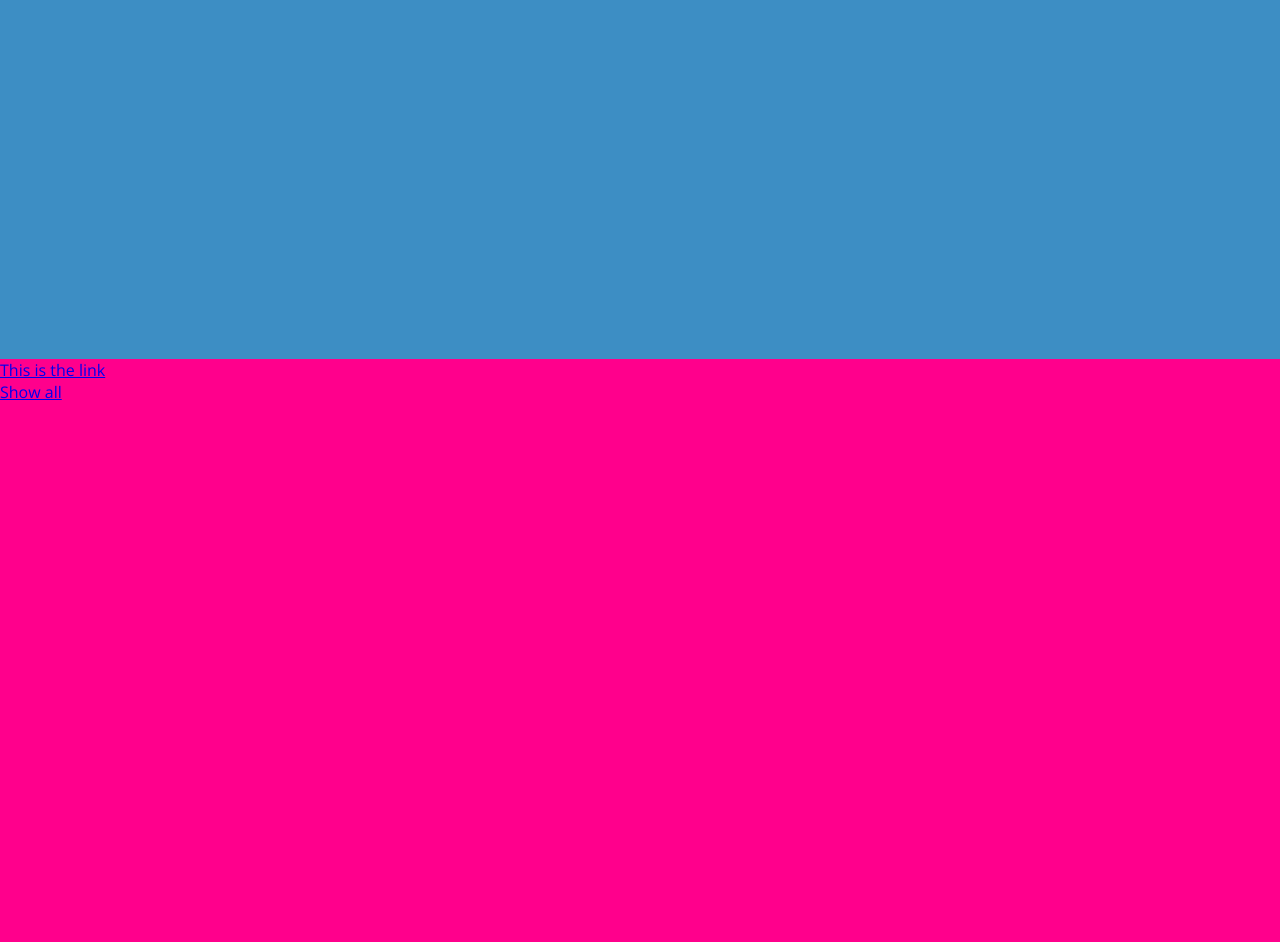
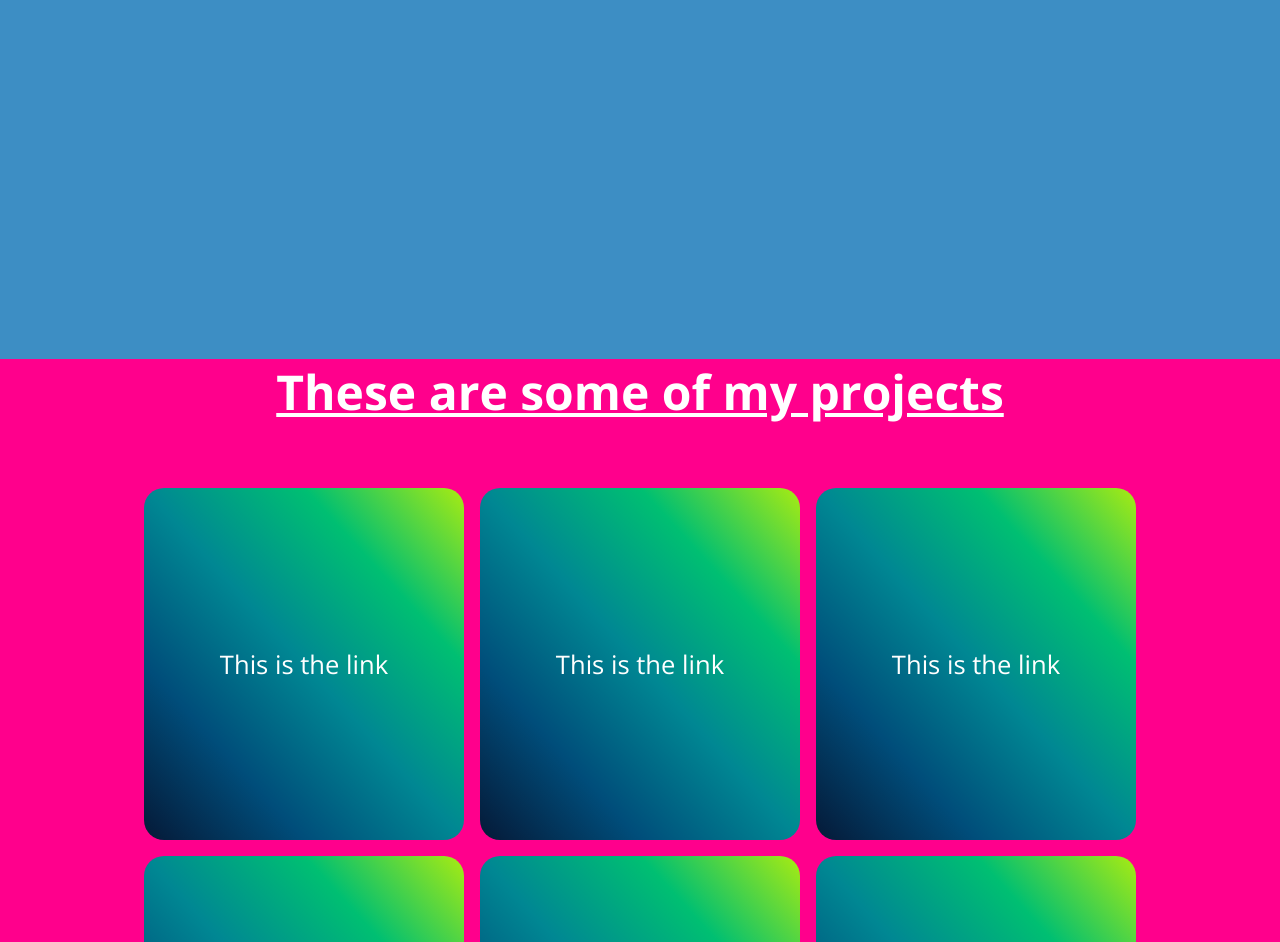
Before and after one commit to skyv26/aakash_kossy, a plain HTML site: page index.html in a window 1280 px wide. Shown: the part 441-1383 px from the top of the page. Drawn offline with nearby package versions, Linux system fonts and the light colour scheme.

Commit message:
css added to make UI looks good

```diff
--- a/css/style.css
+++ b/css/style.css
@@ -7,11 +7,7 @@
     font-family: 'Open Sans', sans-serif;
 }
 
-.main {
-    position: relative;
-}
-
-.header {
+#navbar {
     position: fixed;
     background-color: crimson;
     height: 10vh;
@@ -52,4 +48,41 @@
 
 #projects {
     background-color: rgb(255, 0, 140);
+    height: max-content;
+    display: grid;
 }
+
+.section-heading {
+    font-size: 3rem;
+    color: white;
+    text-decoration: underline;
+    text-align: center;
+}
+
+.project-tile {
+    display: flex;
+    flex-wrap: wrap;
+    justify-content: center;
+    align-items: 100%;
+    margin: 4rem auto;
+    gap: 1rem;
+}
+
+.projects-tile--proj {
+    display: flex;
+    width: 20rem;
+    height: 22rem;
+    background-image: linear-gradient(to right top, #051937, #004d7a, #008793, #00bf72, #a8eb12);
+    justify-content: center;
+    align-items: center;
+    border-radius: 20px;
+    color: white;
+    text-decoration: none;
+    font-size: 1.6rem;
+}
+
+@media (max-width: 375px){
+    #projects {
+        background-color: cornsilk !important;
+    }
+}
--- a/index.html
+++ b/index.html
@@ -12,22 +12,29 @@
   <body>
     <script src="https://cdn.freecodecamp.org/testable-projects-fcc/v1/bundle.js"></script>
 
+    <nav id="navbar">
+      <a class="navbar-link" href ="#welcome-section">About</a>
+      <a class="navbar-link" href="#projects">Work</a>
+      <a class="navbar-link" href="#">Contact</a>
+    </nav>
+
     <main class="main">
-      <header class="header">
-        <nav id="navbar">
-            <a class="navbar-link" href ="#welcome-section">About</a>
-            <a class="navbar-link" href="#projects">Work</a>
-            <a class="navbar-link" href="#">Contact</a>
-        </nav>
-      </header>
 
       <section id="welcome-section" class="section">
         <h1 class = "welcome-text">Hey! This is Aakash and Kossy</h1>
       </section>
 
       <section id="projects" class="section">
+        <h1 class="section-heading">These are some of my projects</h1>
         <div class="project-tile">
-          <a href="#" >This is the link</a>
+          <a href="#" class="projects-tile--proj">This is the link</a>
+          <a href="#" class="projects-tile--proj">This is the link</a>
+          <a href="#" class="projects-tile--proj">This is the link</a>
+          <a href="#" class="projects-tile--proj">This is the link</a>
+          <a href="#" class="projects-tile--proj">This is the link</a>
+          <a href="#" class="projects-tile--proj">This is the link</a>
+          <a href="#" class="projects-tile--proj">This is the link</a>
+          <a href="#" class="projects-tile--proj">This is the link</a>
         </div>
 
         <a id="profile-link" href="#" target="_blank">Show all</a>
```
